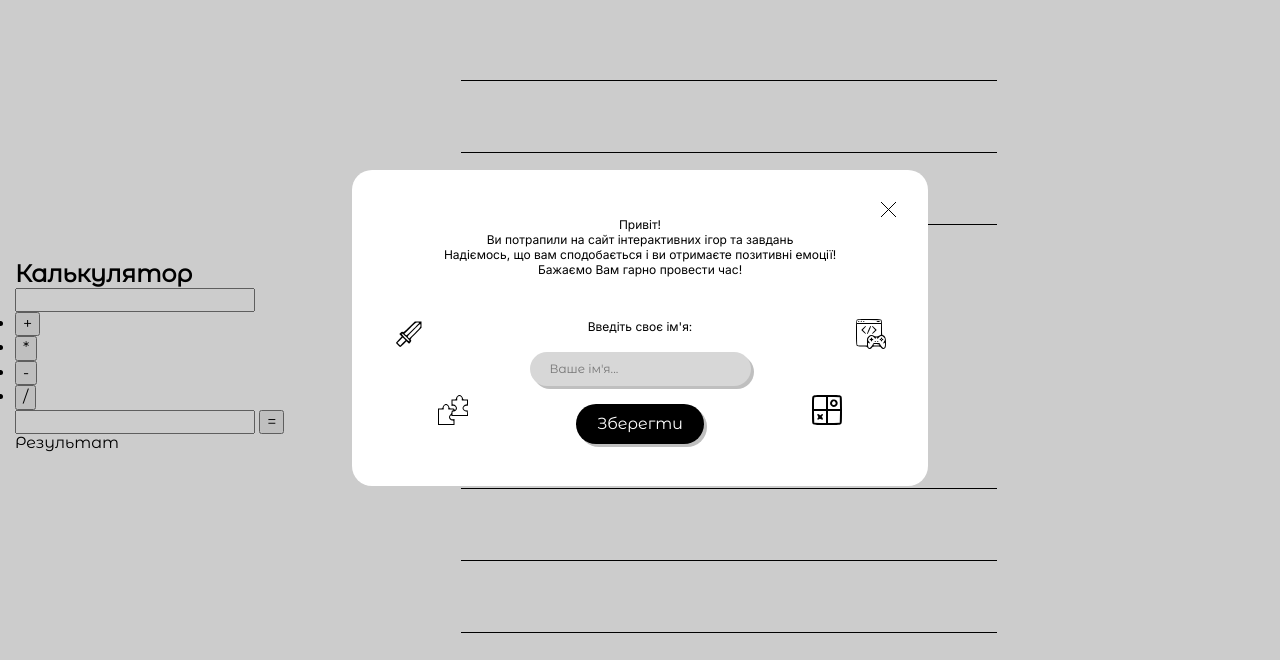
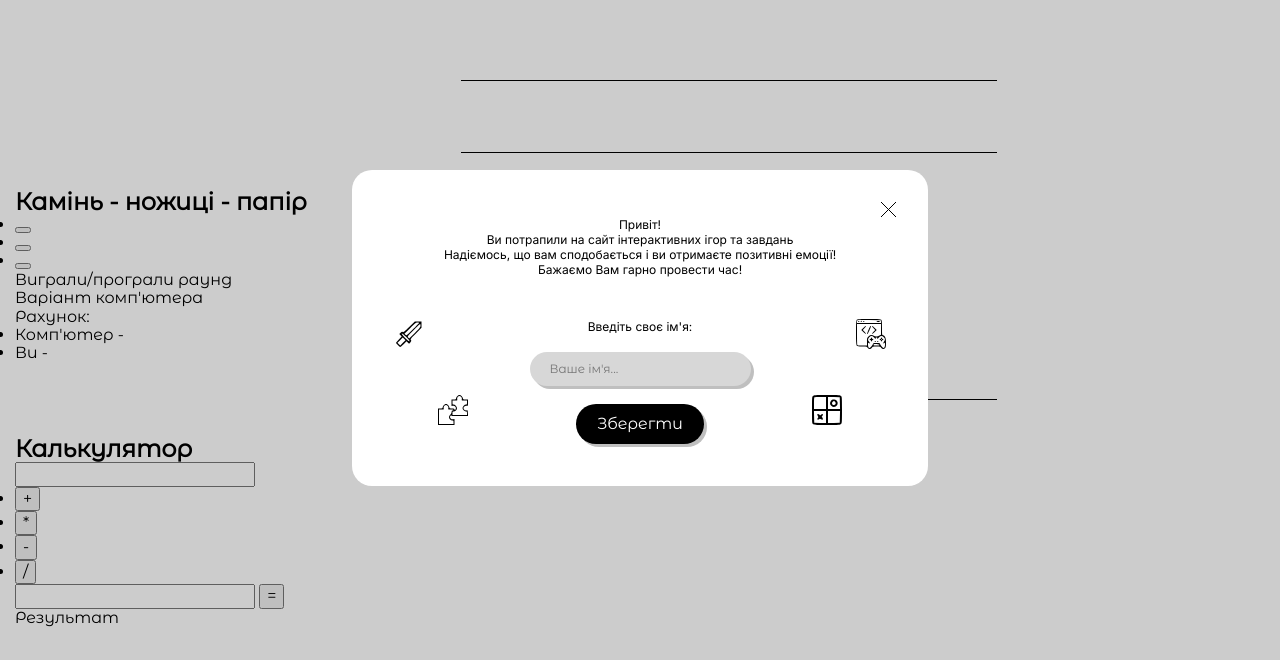
Before and after one commit to an1skat/coding-magic, a plain HTML site: page index.html in a window 1280 px wide. Shown: the part 72-732 px from the top of the page. Drawn offline with nearby package versions, Linux system fonts and the light colour scheme.

Commit message:
Deploying to gh-pages from @ an1skat/coding-magic@aa53c46bd24d501efc50d8a691db3b24842a5b59 🚀

```diff
--- a/index.html
+++ b/index.html
@@ -114,9 +114,32 @@
 </section>
 <hr style="width: 536px; height: 1px; border: none">
       <section class="sect rock-paper-scissors">
-    <div class="container"></div>
+  <div class="container">
+    <h2 class="rock-paper-scissors_title">Камінь - ножиці - папір</h2>
+    <div class="rock-paper-scissors_game">
+      <ul class="rock-paper-scissors_list">
+        <li class="rock-paper-scissors_list-item">
+          <button class="rock-paper-scissors_btn"></button>
+        </li>
+        <li class="rock-paper-scissors_list-item">
+          <button class="rock-paper-scissors_btn"></button>
+        </li>
+        <li class="rock-paper-scissors_list-item">
+          <button class="rock-paper-scissors_btn"></button>
+        </li>
+      </ul>
+      <p class="rock-paper-scissors_result-text">Виграли/програли раунд</p>
+      <p class="rock-paper-scissors_computer-version">Варіант комп'ютера</p>
+    </div>
+    <ul class="rock-paper-scissors_score-list">
+      Рахунок:
+      <li class="rock-paper-scissors_score-item" id="pc-score">Комп'ютер -</li>
+      <li class="rock-paper-scissors_score-item" id="user-score">Ви -</li>
+    </ul>
+  </div>
 </section>
 <hr style="width: 536px; height: 1px; border: none">
+
       <section class="sect calculator">
   <div class="container">
     <h2 class="calculator_title">Калькулятор</h2>
```
